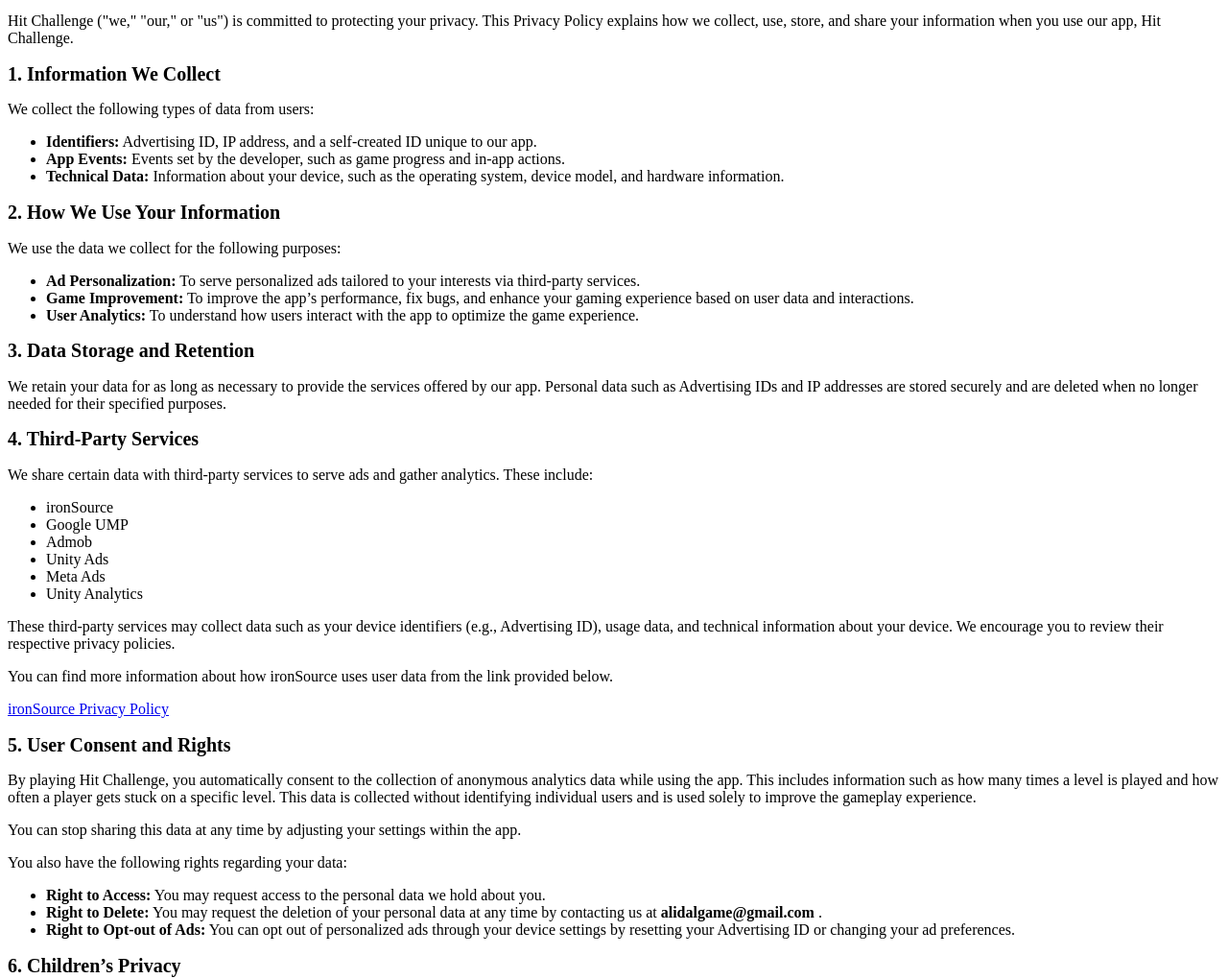
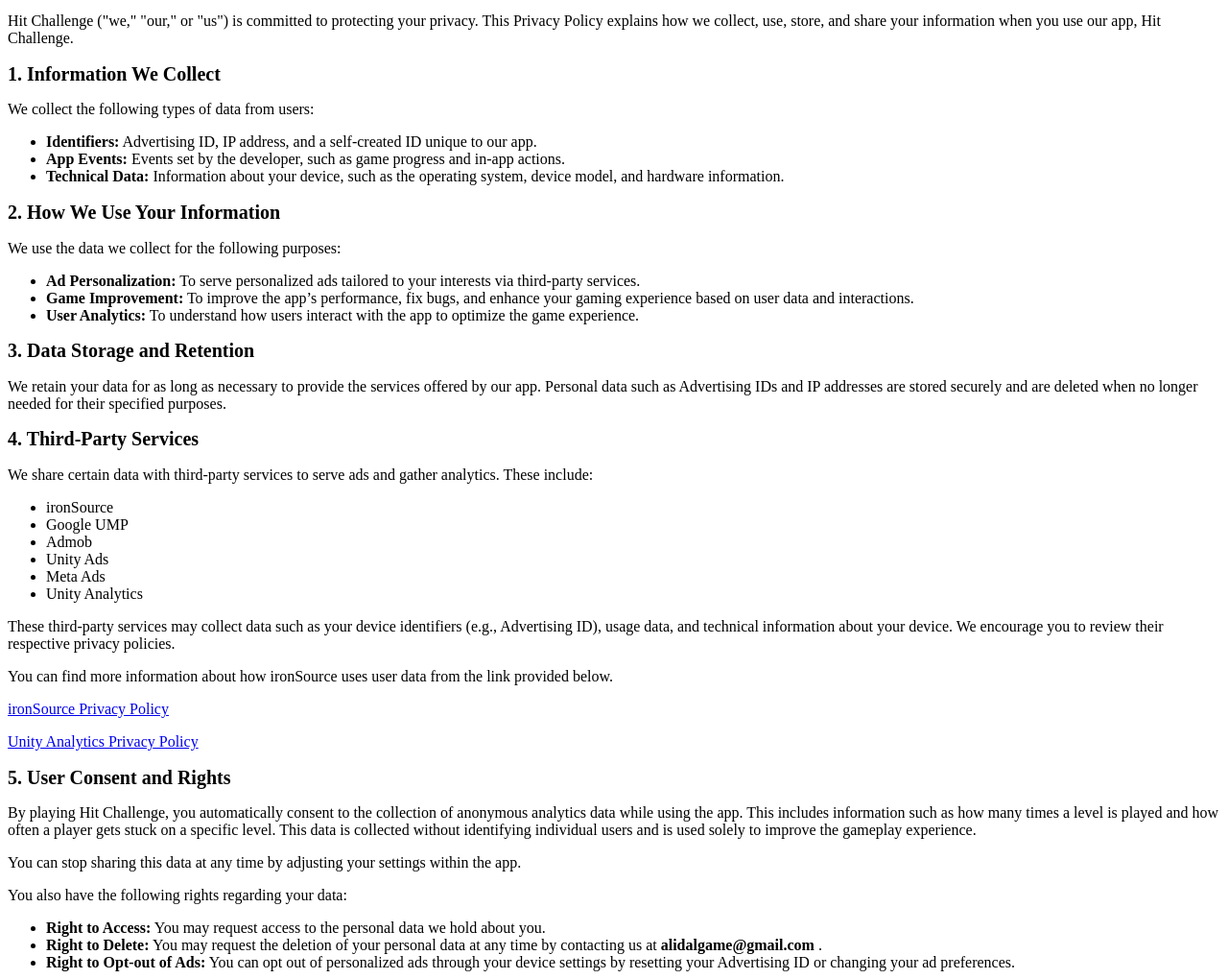
Before and after one commit to NewerWorldOrder/HitChallengePP, a plain HTML site: page index.html in a window 1280 px wide. Shown: the part 80-1100 px from the top of the page at 96% size. Drawn offline with Linux system fonts and the light colour scheme.

Commit message:
Update index.html

```diff
--- a/index.html
+++ b/index.html
@@ -56,6 +56,7 @@
 <p>These third-party services may collect data such as your device identifiers (e.g., Advertising ID), usage data, and technical information about your device. We encourage you to review their respective privacy policies.</p>
 <p>You can find more information about how ironSource uses user data from the link provided below.</p>
 <p><a href="https://developers.is.com/ironsource-mobile/ironsource-mobile-privacy-policy/#step-4">ironSource Privacy Policy</a></p>
+<p><a href="https://unity.com/legal/game-player-and-app-user-privacy-policy">Unity Analytics Privacy Policy</a></p>
 
 <h2>5. User Consent and Rights</h2>
 <p>By playing Hit Challenge, you automatically consent to the collection of anonymous analytics data while using the app. This includes information such as how many times a level is played and how often a player gets stuck on a specific level. This data is collected without identifying individual users and is used solely to improve the gameplay experience.</p>
```
